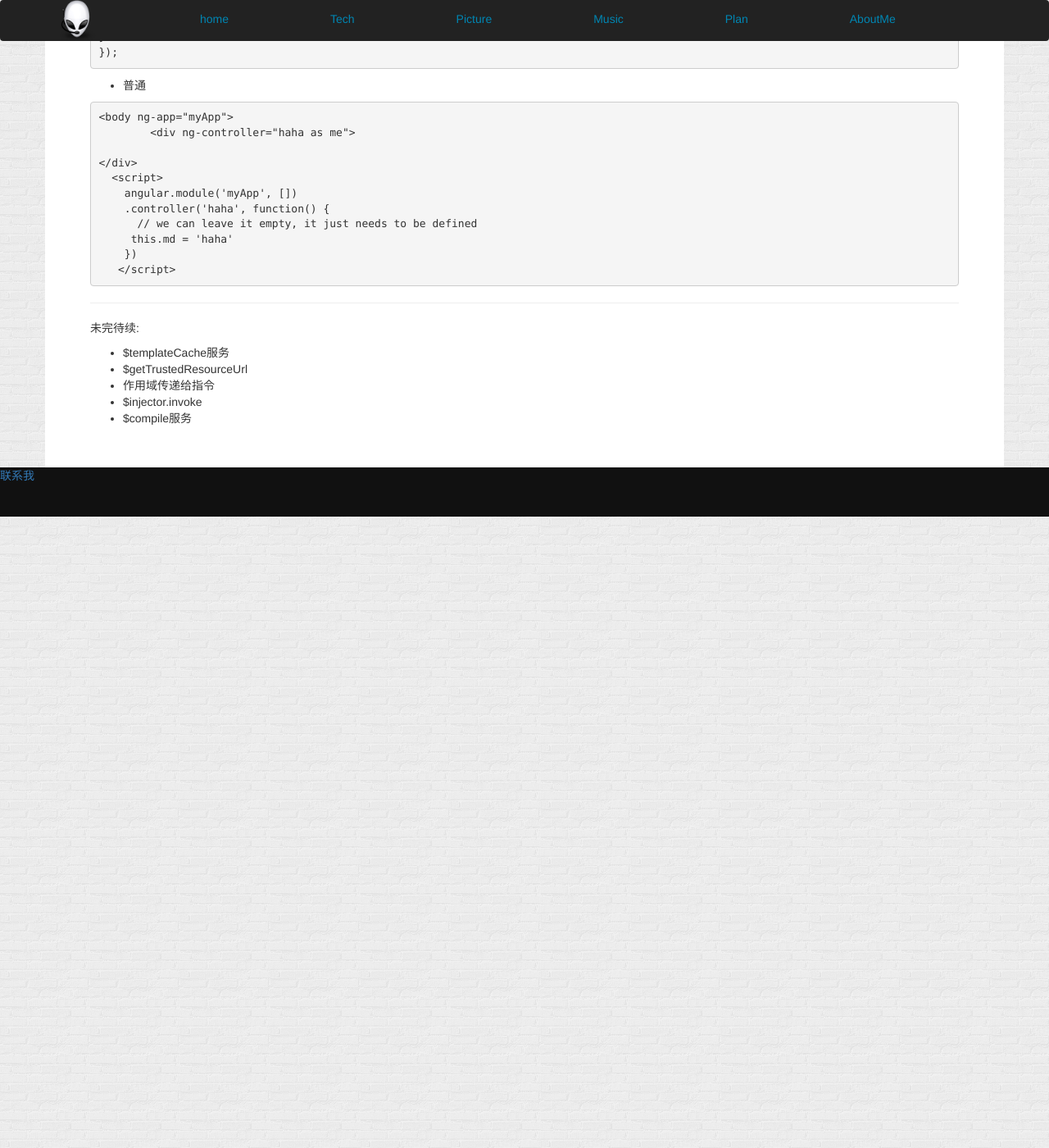
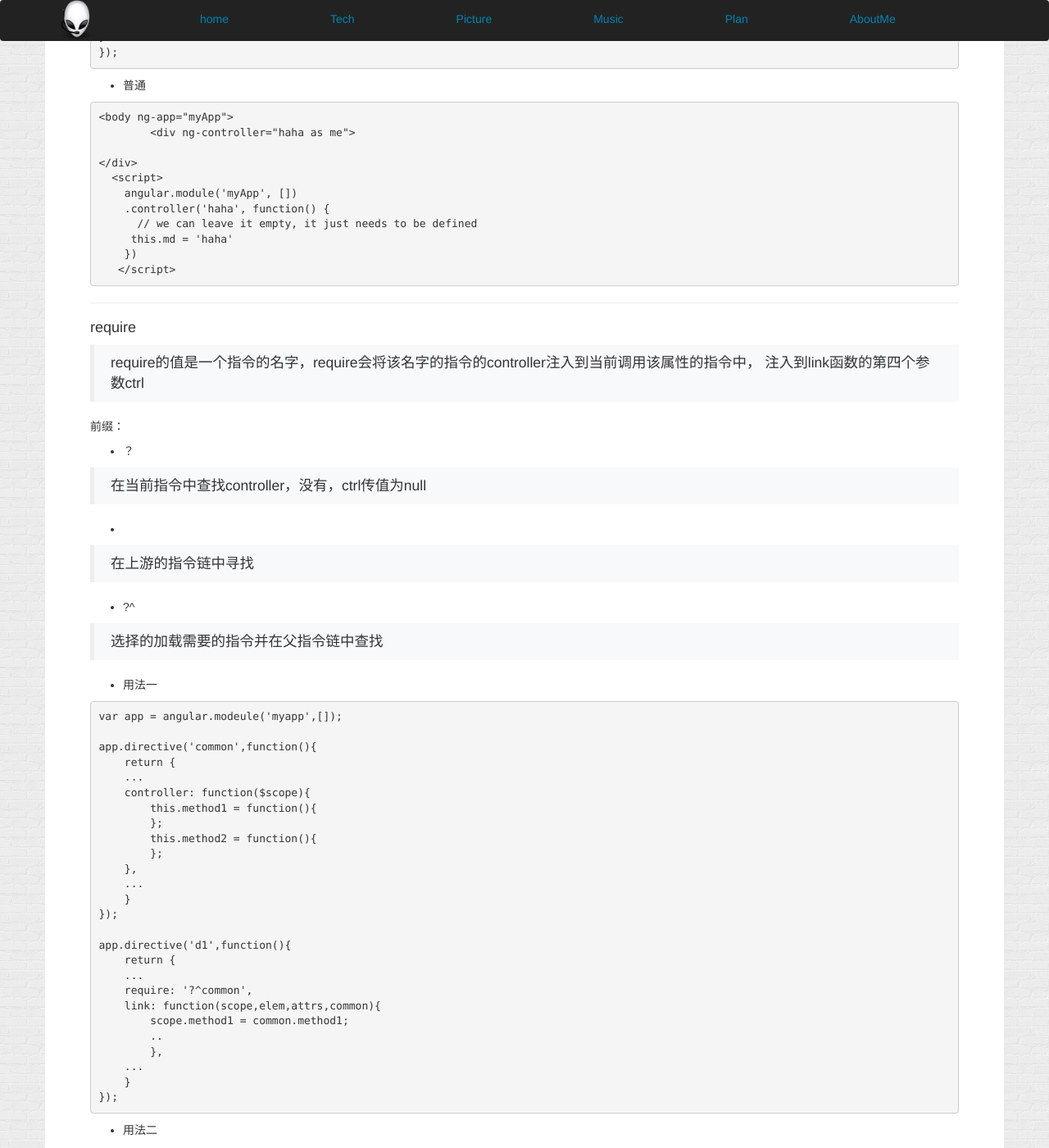
Before and after one commit to GeorageLiang/georageliang.github.com, a Jekyll site: the page built from md/angular4.md, in a window 1280 px wide and 1400 px high, scrolled down 8432 px. Shown: the whole window at 82% size. Built offline with Jekyll 4.4.1, drawn with Linux system fonts in a browser that asks for light colours; Markdown is read by kramdown in place of the engine named in the settings; comment, search, counter and statistics services are not loaded; before the commit the page ends 9062 px from its top, so only the background shows below that; some of the changed text lies outside the part shown.

Commit message:
Update angular4.md

````diff
--- a/md/angular4.md
+++ b/md/angular4.md
@@ -501,7 +501,67 @@ this.msg = 'hhhh'
     })
    </script>
 ```
+---
+####require
 
+> require的值是一个指令的名字，require会将该名字的指令的controller注入到当前调用该属性的指令中，
+> 注入到link函数的第四个参数ctrl
+
+前缀：
+- ？
+
+> 在当前指令中查找controller，没有，ctrl传值为null
+
+- ^
+
+> 在上游的指令链中寻找
+
+- ?^
+
+> 选择的加载需要的指令并在父指令链中查找
+
+- 用法一
+
+```
+var app = angular.modeule('myapp',[]);
+
+app.directive('common',function(){
+    return {
+    ...
+    controller: function($scope){
+        this.method1 = function(){
+        };
+        this.method2 = function(){
+        };
+    },
+    ...
+    }
+});
+
+app.directive('d1',function(){
+    return {
+    ...
+    require: '?^common',
+    link: function(scope,elem,attrs,common){
+        scope.method1 = common.method1;
+        ..
+        },
+    ...
+    }
+});
+```
+
+- 用法二
+
+[传送门](http://hudeyong926.iteye.com/blog/2074238)
+
+问题：指令链？
+
+---
+
+####angular的生命周期
+- 编译
+- 链接
 
 ---
 
````
